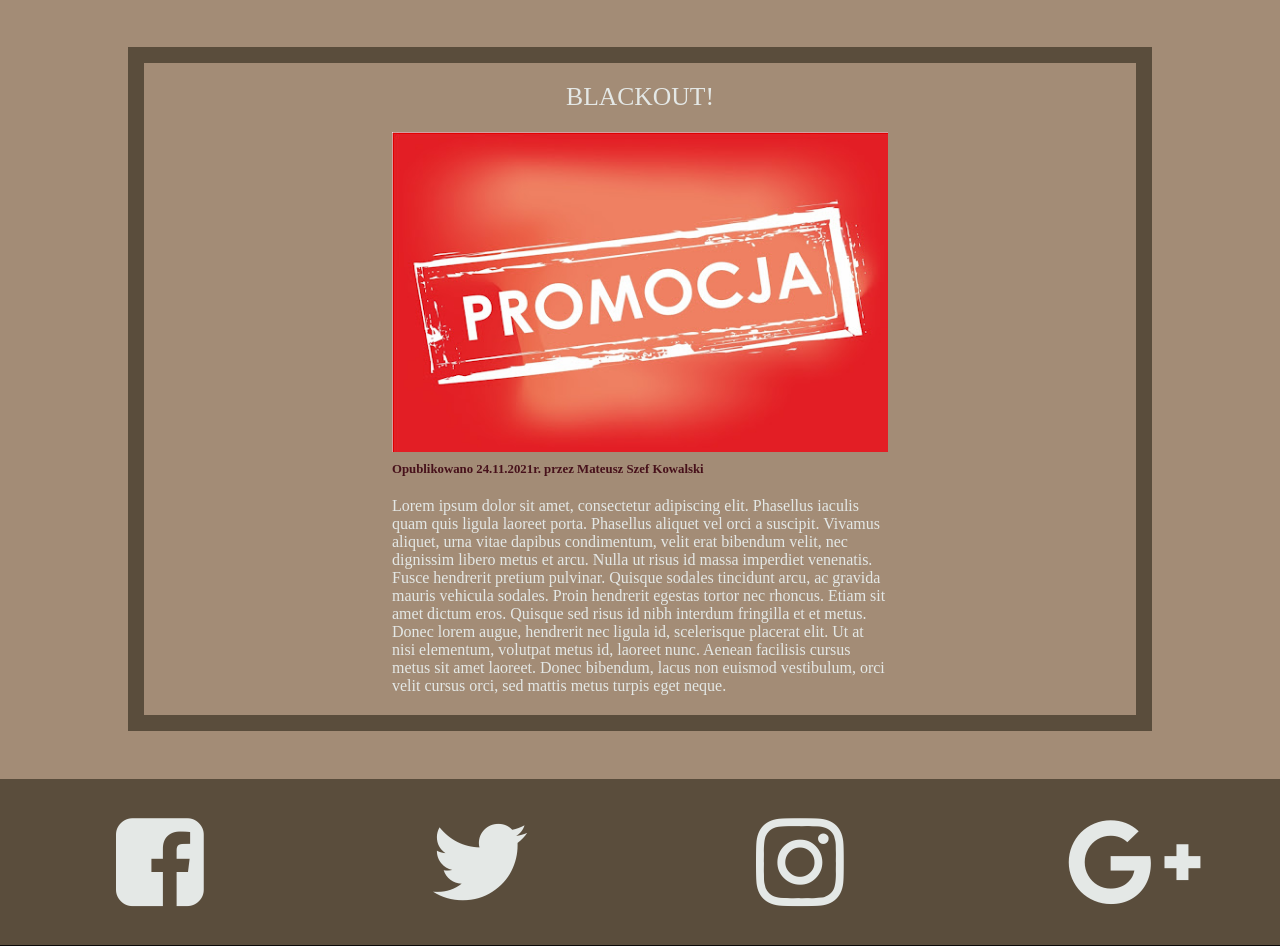
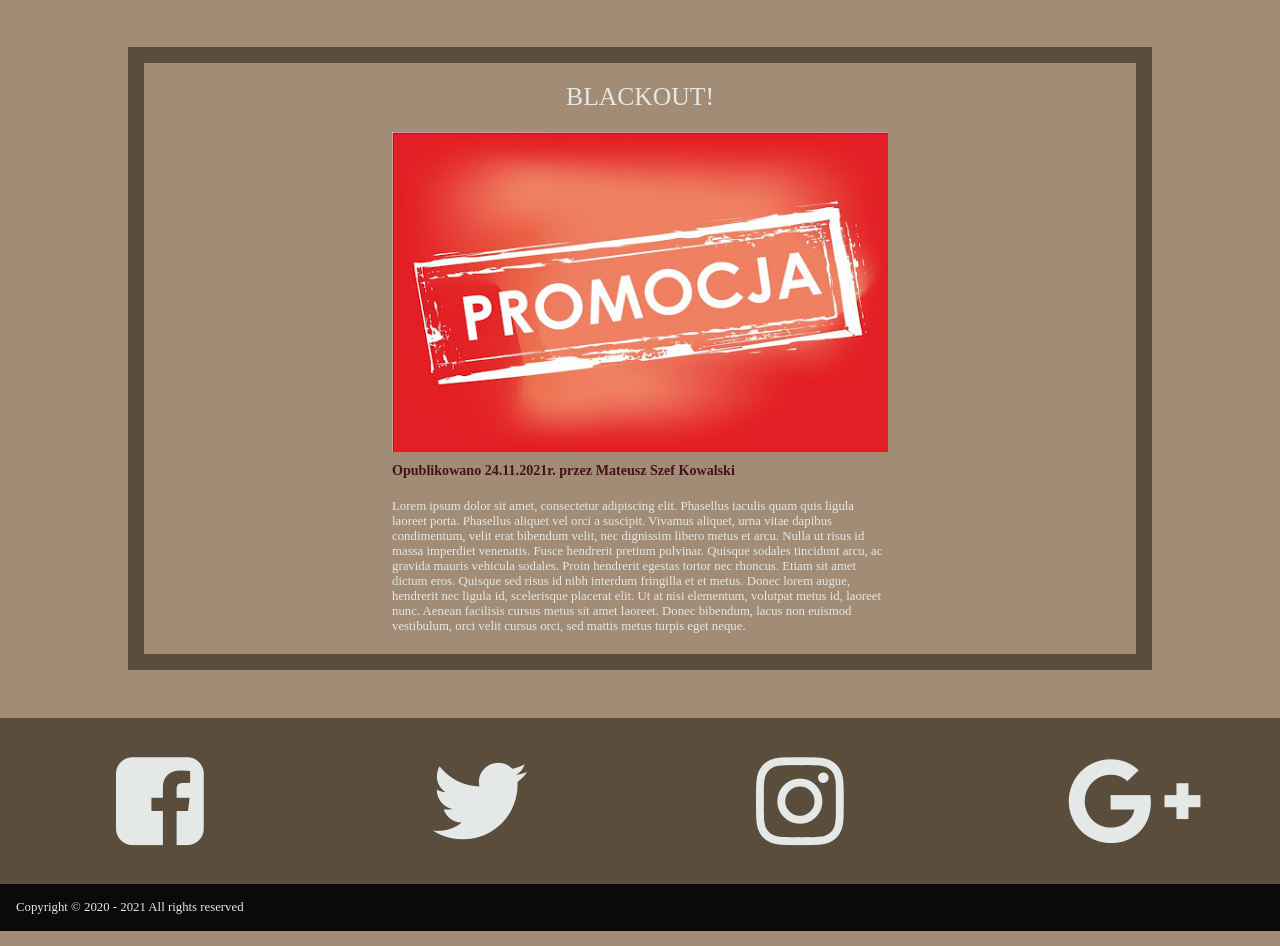
Before and after one commit to Vydrsky/Ryba_w_Sieci, a PHP site: page /front/concrete_news_front.php in a window 1280 px wide. Shown: the part 210-1156 px from the top of the page. Run offline with PHP 8.4, Linux system fonts and the light colour scheme.

Commit message:
modyfikacja

```diff
--- a/styles/cart_styles.css
+++ b/styles/cart_styles.css
@@ -44,6 +44,7 @@ section{
     align-content: center;
 }
 #item #item-info{
+    font-size:1vw;
     word-wrap:break-word;
     width:36%;
     padding:2%;
@@ -61,7 +62,6 @@ section{
 }
 
 #item #item-count input[type=number]{
-
     text-align:center;
     width:50%;
     color: var(--dark-color);
--- a/styles/concrete_news_styles.css
+++ b/styles/concrete_news_styles.css
@@ -37,13 +37,14 @@ section{
 }
 
 #item #autor-info{
-    font-size:1vw;
+    font-size:1.1vw;
     font-weight: bold;
     color: var(--header-color);
     padding-top:1%;
 }
 
 #item #item-content{
+    font-size:1vw;
     width:50%;
     word-wrap:break-word;
     padding-top:2%;
--- a/styles/news_styles.css
+++ b/styles/news_styles.css
@@ -47,6 +47,7 @@ section{
 
 #item #item-info{
     word-wrap:break-word;
+    font-size:1vw;
     padding:1%;
 }
 
```
